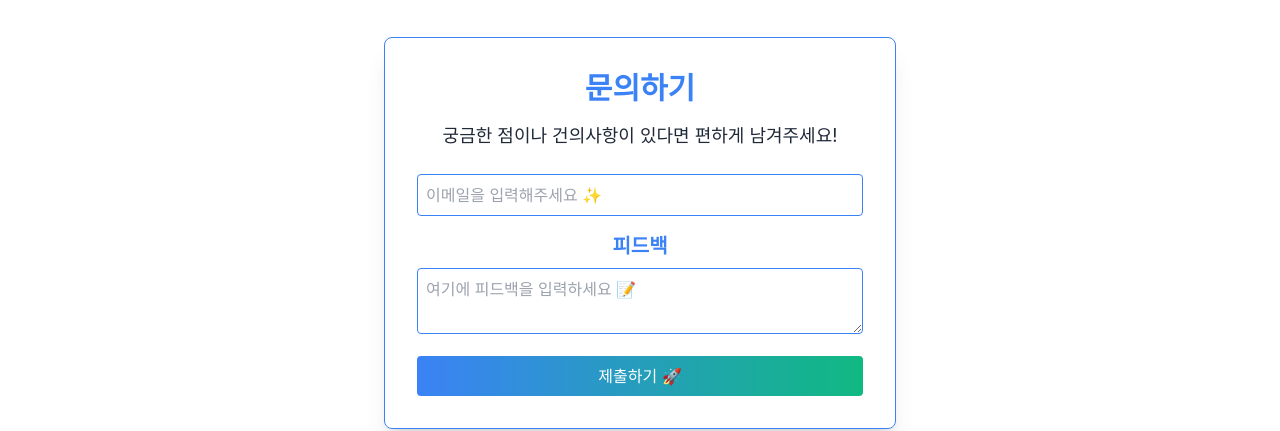
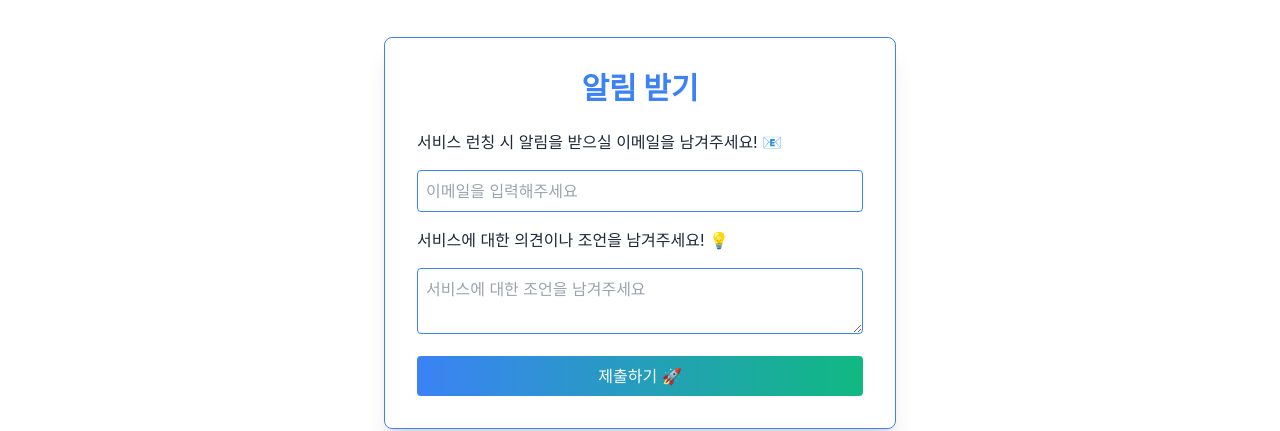
Before and after one commit to younginshin115/yonsei_fitguru, a React (Create React App) app: page /contact in a window 1280 px wide. Shown: the part 167-598 px from the top of the page. Built offline with nearby package versions, Linux system fonts and the light colour scheme; no server answers.

Commit message:
feat: change contact statements

```diff
--- a/src/pages/Contact.js
+++ b/src/pages/Contact.js
@@ -36,7 +36,7 @@ const Contact = () => {
             });
 
             await axios.get(
-                `${process.env.REACT_APP_ADDR_SCRIPT}?action=insert&table=tab_final&data=${encodeURIComponent(finalData)}`
+                `${process.env.REACT_APP_ADDR_SCRIPT}?action=insert&table=feedback&data=${encodeURIComponent(finalData)}`
             );
 
             setMessage({ type: 'success', content: '우와! 제출이 완료됐어요! 🙌 감사합니다!' });
@@ -52,22 +52,22 @@ const Contact = () => {
     return (
         <section className="h-screen bg-bgColor flex items-center justify-center">
             <div className="text-center p-8 bg-white rounded-lg shadow-xl max-w-lg w-full border border-primary">
-                <h2 className="text-3xl font-extrabold text-primary mb-4">문의하기</h2>
-                <p className="text-lg text-textColor mb-6">궁금한 점이나 건의사항이 있다면 편하게 남겨주세요!</p>
+                <h2 className="text-3xl font-extrabold text-primary mb-6">알림 받기</h2>
+                <p className="text-textColor mb-4 text-left">서비스 런칭 시 알림을 받으실 이메일을 남겨주세요! 📧</p>
 
                 <input
                     id="email"
                     type="email"
-                    placeholder="이메일을 입력해주세요 ✨"
+                    placeholder="이메일을 입력해주세요"
                     value={formData.email}
                     onChange={handleChange}
                     className="border p-2 w-full mb-4 rounded border-primary"
                 />
 
-                <h3 className="text-xl font-semibold text-primary mb-2">피드백</h3>
+                <h3 className="text-textColor mb-4 text-left">서비스에 대한 의견이나 조언을 남겨주세요! 💡</h3>
                 <textarea
                     id="advice"
-                    placeholder="여기에 피드백을 입력하세요 📝"
+                    placeholder="서비스에 대한 조언을 남겨주세요"
                     value={formData.advice}
                     onChange={handleChange}
                     className="border p-2 w-full mb-4 rounded border-primary"
```
